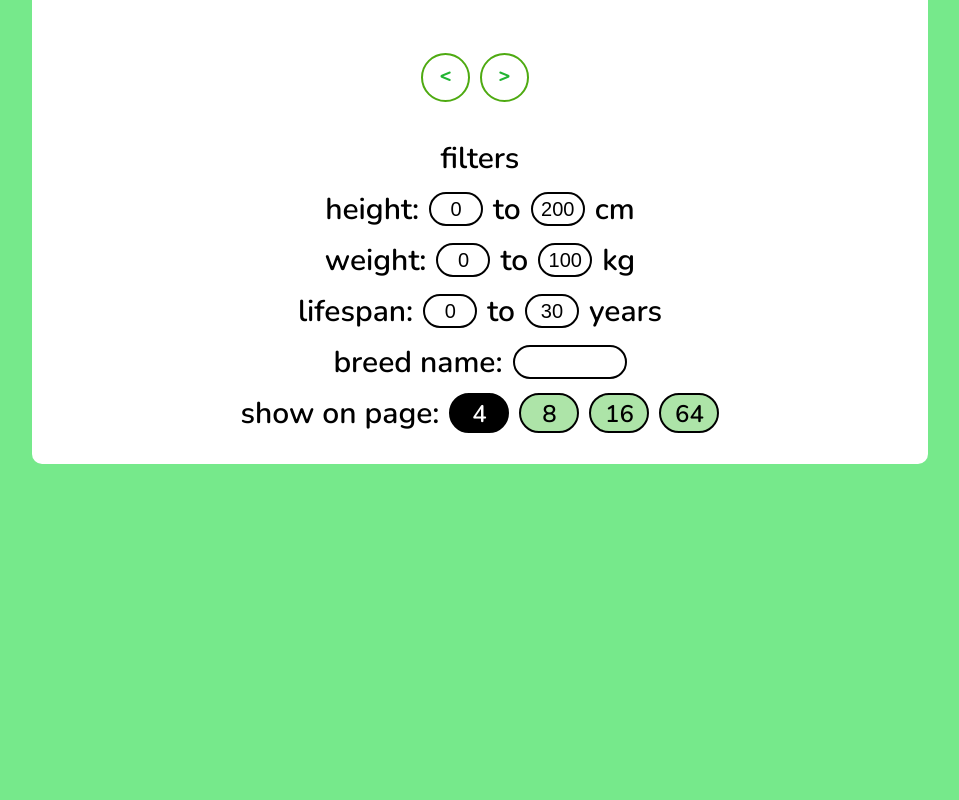
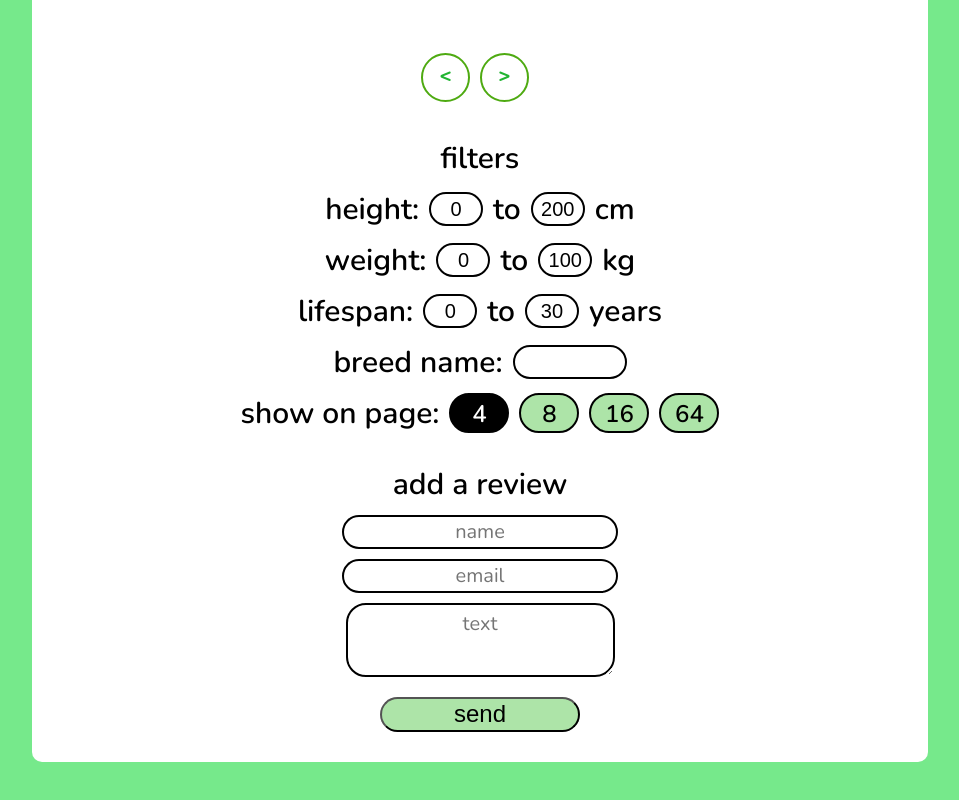
Before and after one commit to mrhiroman/react-doggies, a React (Create React App) app: page / in a window 1280 px wide. Shown: the part 739-1539 px from the top of the page, without its empty margins (160-1119 px from the left). Before the commit the page ends 1253 px from the top, so only its background shows below. Built offline with nearby package versions, Linux system fonts and the light colour scheme; no server answers.

Commit message:
added review functionality

```diff
--- a/src/App.tsx
+++ b/src/App.tsx
@@ -29,6 +29,7 @@ function App() {
         dispatch(setDogsCount(response.headers['x-total-count']))
         setLoading(false)
       }
+    ).catch(err => console.log('Error when loading: ', err)
     )
   },
   [currentPage,
--- a/src/components/DogCard/index.tsx
+++ b/src/components/DogCard/index.tsx
@@ -12,7 +12,7 @@ const DogCard: React.FC<DogProps> = ({dog}) => {
   return (
     <Link className={styles.link} to={'/dogs/' + dog.id}>
         <div className={styles.root}>
-            <img src={dog.image} />
+            <img src={dog.image} alt=""/>
             <div>{dog.name}</div>
         </div>
     </Link>
--- a/src/components/Filters/index.tsx
+++ b/src/components/Filters/index.tsx
@@ -7,7 +7,7 @@ import styles from './Filters.module.sass'
 
 const Filters = () => {
     const [selectedLimiter, setLimiter] = React.useState(0)
-    const {pageLimit, minHeight, maxHeight, minWeight, maxWeight, minLifespan, maxLifespan, breed} = useSelector((state: RootState) => state.filters)
+    const {minHeight, maxHeight, minWeight, maxWeight, minLifespan, maxLifespan, breed} = useSelector((state: RootState) => state.filters)
     const dispatch = useDispatch()
 
     const changeLimiter = (limiter: number, onPage: number) => {
@@ -38,10 +38,10 @@ const Filters = () => {
         </div>
         <div className={`${styles.input} ${styles.bigInput}`}>
             show on page:
-            <div onClick={() => changeLimiter(0,4)} className={`${styles.selector} ${selectedLimiter == 0 ? styles.selected : ''}`}>4</div>
-            <div onClick={() => changeLimiter(1, 8)} className={`${styles.selector} ${selectedLimiter == 1 ? styles.selected : ''}`}>8</div>
-            <div onClick={() => changeLimiter(2, 16)} className={`${styles.selector} ${selectedLimiter == 2 ? styles.selected : ''}`}>16</div>
-            <div onClick={() => changeLimiter(3, 64)} className={`${styles.selector} ${selectedLimiter == 3 ? styles.selected : ''}`}>64</div>
+            <div onClick={() => changeLimiter(0,4)} className={`${styles.selector} ${selectedLimiter === 0 ? styles.selected : ''}`}>4</div>
+            <div onClick={() => changeLimiter(1, 8)} className={`${styles.selector} ${selectedLimiter === 1 ? styles.selected : ''}`}>8</div>
+            <div onClick={() => changeLimiter(2, 16)} className={`${styles.selector} ${selectedLimiter === 2 ? styles.selected : ''}`}>16</div>
+            <div onClick={() => changeLimiter(3, 64)} className={`${styles.selector} ${selectedLimiter === 3 ? styles.selected : ''}`}>64</div>
         </div>
     </div>
 
--- /dev/null
+++ b/src/components/Review/Review.module.sass
@@ -0,0 +1,50 @@
+.root
+    display: flex
+    flex-direction: column
+    justify-content: center
+    align-items: center
+    gap: 10px
+    font-size: 30px
+    font-weight: 600
+    padding-bottom: 30px
+
+    input
+        font-family: 'Nunito'
+        height: 20px
+        border: 2px solid black
+        border-radius: 20px
+        font-size: 20px
+        font-weight: 400
+        padding: 5px
+        text-align: center
+        transition: all 0.2s ease
+
+        &:hover
+            scale: 1.1
+
+    textarea
+        font-family: 'Nunito'
+        height: 60px
+        border: 2px solid black
+        border-radius: 20px
+        font-size: 20px
+        font-weight: 400
+        padding: 5px
+        text-align: center
+        transition: all 0.2s ease
+
+        &:hover
+            scale: 1.1
+
+    button
+        background: #6cce638d
+        width: 200px
+        height: 35px
+        text-align: center
+        border-radius: 20px
+        margin-top: 10px
+        font-size: 24px
+        font-weight: 500
+
+        &:hover
+            opacity: 0.6
--- /dev/null
+++ b/src/components/Review/index.tsx
@@ -0,0 +1,24 @@
+import React, { useState } from 'react'
+import styles from './Review.module.sass'
+import axios from 'axios';
+
+const Review = () => {
+    const [name, setName] = useState("");
+    const [email, setEmail] = useState("");
+    const [reviewText, setText] = useState("");
+
+    const sendReview = () => {
+        axios.post('https://localhost:7235/api/reviews', {name, email, reviewText}).then(() => alert("Success!")).catch(() => alert("Failed! maybe your email is invalid..."));
+    }
+    return (
+    <div className={styles.root}>
+        <div>add a review</div>
+        <input type="text" placeholder='name' onChange={(e) => setName(e.target.value)}/>
+        <input type="email" placeholder='email' onChange={(e) => setEmail(e.target.value)}/>
+        <textarea placeholder='text' onChange={(e) => setText(e.target.value)}/>
+        <button onClick={() => sendReview()}>send</button>
+    </div>
+  )
+}
+
+export default Review
--- a/src/pages/DogInfo/index.tsx
+++ b/src/pages/DogInfo/index.tsx
@@ -1,9 +1,7 @@
 import React from 'react'
 import { Dog } from '../../redux/dogs/slice'
 import { Link, useParams } from 'react-router-dom'
-import { useSelector, useDispatch } from 'react-redux'
 import axios from 'axios'
-import { RootState } from '../../redux/store'
 
 import styles from './DogInfo.module.sass'
 import Skeleton from '../../components/DogCard/Skeleton'
@@ -11,7 +9,6 @@ import Skeleton from '../../components/DogCard/Skeleton'
 const DogInfo: React.FC = () => {
   const [dog, setDog] = React.useState<any>()
   const [loaded, setLoaded] = React.useState(false)
-  const dispatch = useDispatch()
   const params = useParams();
 
   {/* Я бы за такое api бэкендерам руки оторвал */}
@@ -28,7 +25,7 @@ const DogInfo: React.FC = () => {
       <div className={styles.root}>
       {loaded === true ? <div className={styles.card}>
           <div>{dog.name}</div>
-          <img src={dog.image} />
+          <img src={dog.image} alt="dog"/>
           <div>Height: {dog.minHeight} - {dog.maxHeight} cm</div>
           <div>Weight: {dog.minWeight} - {dog.maxWeight} kg</div>
           <div>Lifespan: {dog.minLifespan} - {dog.maxLifespan} years</div>
--- a/src/pages/Home/index.tsx
+++ b/src/pages/Home/index.tsx
@@ -8,8 +8,8 @@ import Skeleton from '../../components/DogCard/Skeleton';
 import { Pagination } from '../../components/Pagination';
 
 import styles from './Home.module.sass'
-import { Root } from 'react-dom/client';
 import Filters from '../../components/Filters';
+import Review from '../../components/Review';
 
 interface HomeProps {
   isLoading: boolean
@@ -33,6 +33,7 @@ const Home: React.FC<HomeProps> = (props: HomeProps) => {
       </div>
       <Pagination currentPage={currentPage} onChangePage={onChangePage} />
       <Filters />
+      <Review />
     </>
   )
 }
```
